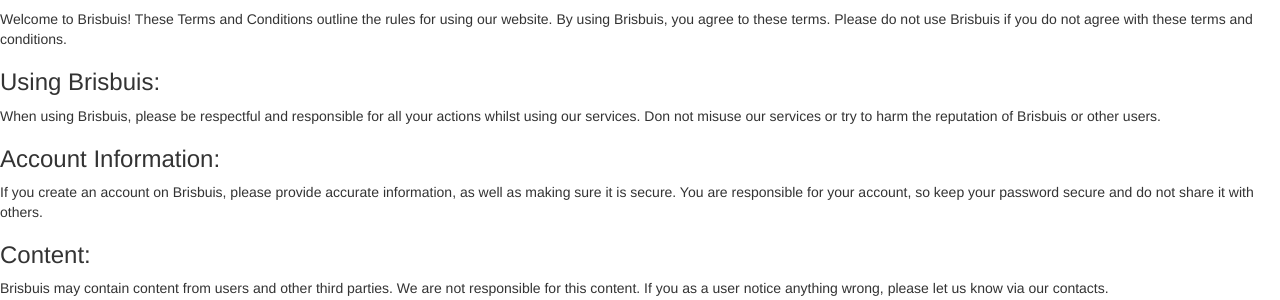
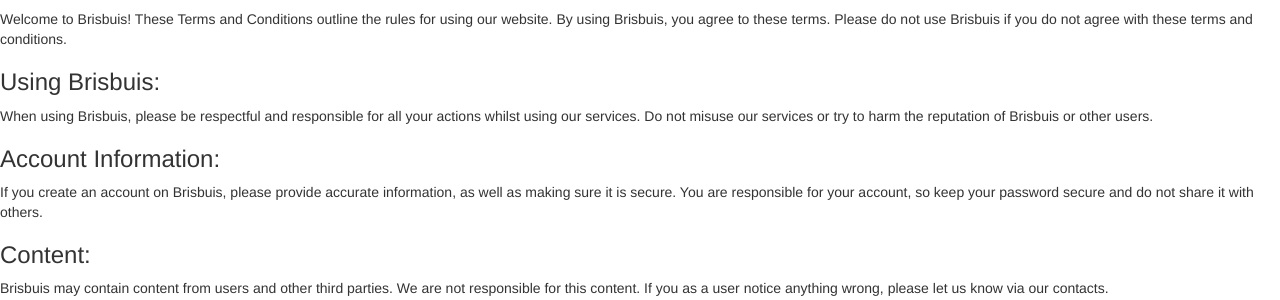
Before and after one commit to katharinalisa/Business-Events-Site, a Flask app: template projectfile/website/templates/terms_and_conditons.html in a window 1280 px wide. Shown: the part 243-543 px from the top of the page. Run offline with Flask 3, Linux system fonts and the light colour scheme; the template is opened without the code that fills it, so the values that code supplies are empty; parts of the project's set-up code (start-up, migrations or seed data) failed here and were passed over; some libraries are stand-ins or nearby versions.

Commit message:
Update terms_and_conditons.html

```diff
--- a/projectfile/website/templates/terms_and_conditons.html
+++ b/projectfile/website/templates/terms_and_conditons.html
@@ -4,14 +4,14 @@
 {% endblock %}
 {% block content %}
 <body><br><br><br><br>
-<h2 style="text-align:center;font-weight:bold">Terms and Conditions - Brisbuis</h2>
+   <h2 style="text-align:center;font-weight:bold">Terms and Conditions - Brisbuis</h2>
     <div class="margin-content">
     <div class="content">
         <h3>Introduction:</h3>
         <p>Welcome to Brisbuis! These Terms and Conditions outline the rules for using our website. By using Brisbuis, you agree to these terms. Please do not use Brisbuis if you do not agree with these terms and conditions.</p>
 
         <h3>Using Brisbuis:</h3>
-        <p>When using Brisbuis, please be respectful and responsible for all your actions whilst using our services. Don not misuse our services or try to harm the reputation of Brisbuis or other users.</p>
+        <p>When using Brisbuis, please be respectful and responsible for all your actions whilst using our services. Do not misuse our services or try to harm the reputation of Brisbuis or other users.</p>
 
         <h3>Account Information:</h3>
         <p>If you create an account on Brisbuis, please provide accurate information, as well as making sure it is secure. You are responsible for your account, so keep your password secure and do not share it with others.</p>
```
